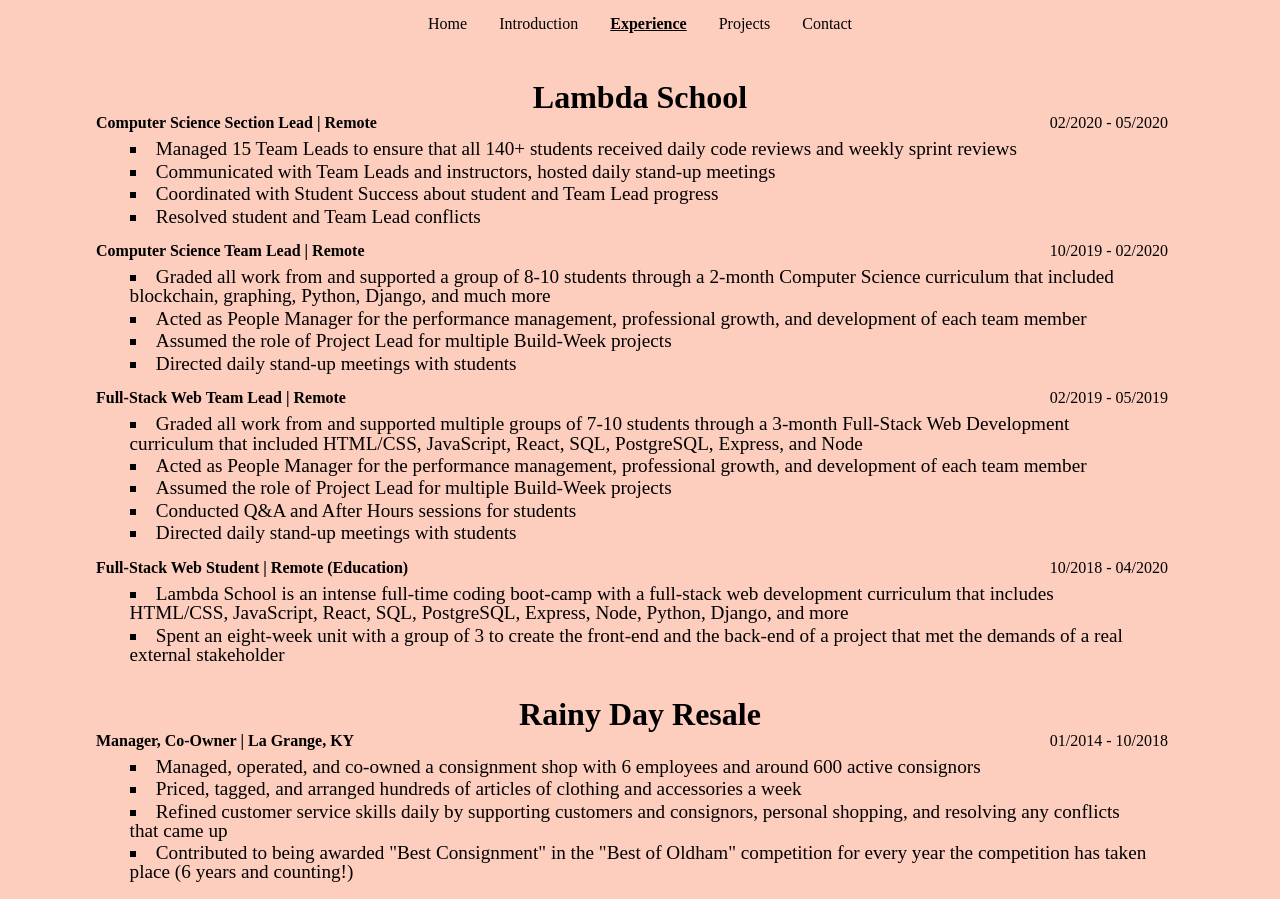
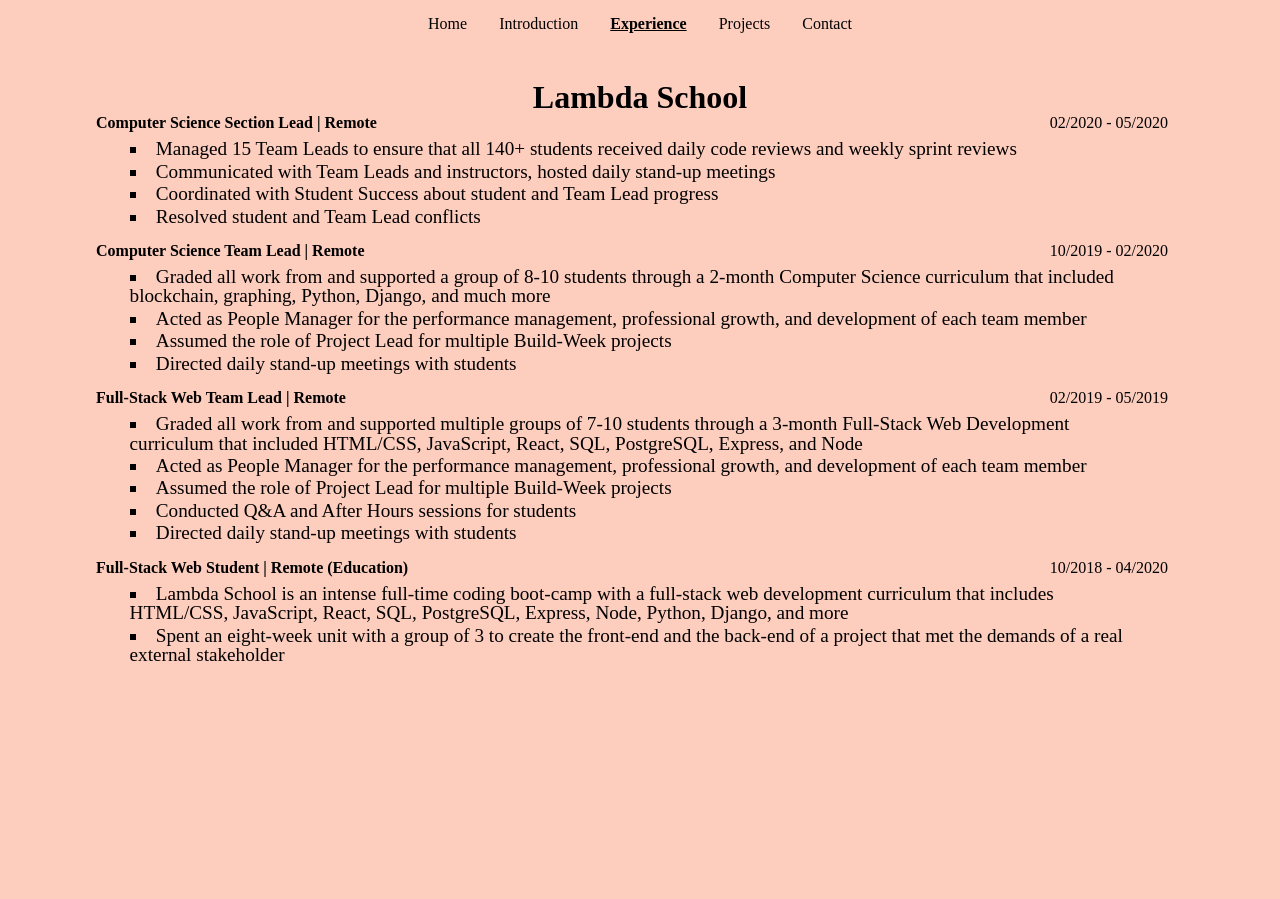
Before and after one commit to RaineBeauDubs/MyPortfolio, a React (Create React App) app in the folder portfolio/: page /experience in a window 1280 px wide. After the commit the page ends 800 px from the top, so only its background shows below. Built offline with nearby package versions, Linux system fonts and the light colour scheme.

Commit message:
removed non-technical experience, updated redirects file, must merge to test

```diff
--- a/portfolio/src/components/Experience.js
+++ b/portfolio/src/components/Experience.js
@@ -64,7 +64,7 @@
             <ListItems>Spent an eight-week unit with a group of 3 to create the front-end and the back-end of a project that met the demands of a real external stakeholder</ListItems>
           </List>
         </Sec>
-        <Sec>
+        {/* <Sec>
           <Title>Rainy Day Resale</Title>
           <InfDtAlign>
             <Info>Manager, Co-Owner | La Grange, KY</Info>
@@ -76,7 +76,7 @@
             <ListItems>Refined customer service skills daily by supporting customers and consignors, personal shopping, and resolving any conflicts that came up</ListItems>
             <ListItems>Contributed to being awarded "Best Consignment" in the "Best of Oldham" competition for every year the competition has taken place (6 years and counting!)</ListItems>
           </List>
-        </Sec>
+        </Sec> */}
       </ResSectionBottom>
     </ResSection>
   )
```
Also changed, not shown: 1 other file (tests, documents, lock files or other folders).
